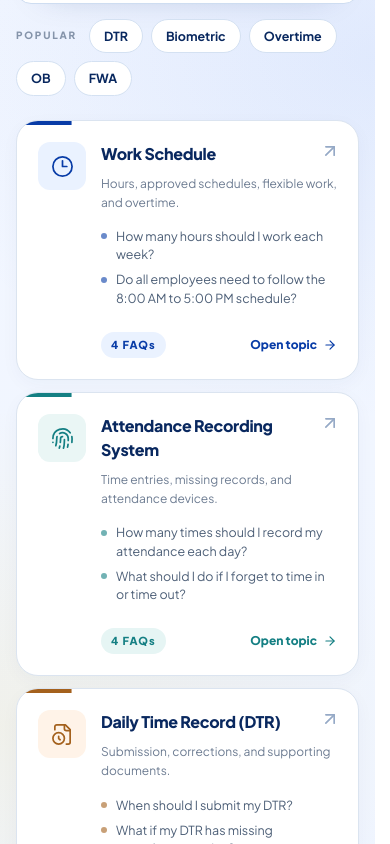
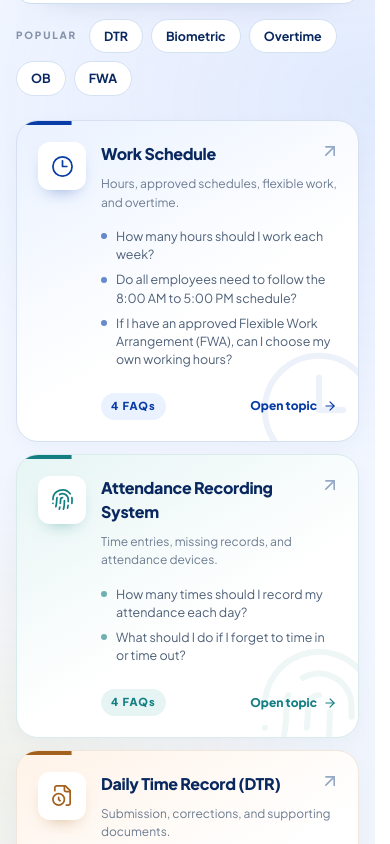
Before and after one commit to GianSawal/FAQS_TEST, a Next.js app: page / in a window 390 px wide. Shown: the part 1580-2424 px from the top of the page. Built offline with nearby package versions, Linux system fonts and the light colour scheme.

Commit message:
Bento layout and accent styling for topic cards
- Alternating wide/narrow cards on desktop, single column on phones
- Accent-tinted backgrounds, watermark icon, white icon tiles that fill on hover
- Wide cards preview three questions

Co-Authored-By: Claude Opus 5.5 <noreply@anthropic.com>

```diff
--- a/src/app/globals.css
+++ b/src/app/globals.css
@@ -223,3 +223,14 @@ html{scrollbar-gutter:stable}
 #main{background:radial-gradient(700px 520px at 100% 42%,rgba(37,99,235,.09),transparent 70%),radial-gradient(600px 460px at 0 60%,rgba(243,195,29,.09),transparent 70%),radial-gradient(620px 480px at 90% 82%,rgba(243,195,29,.11),transparent 70%),radial-gradient(520px 420px at 5% 88%,rgba(37,99,235,.07),transparent 70%),linear-gradient(180deg,#fbfcff 0,#f3f7ff 40%,#eef4ff 72%,#f6f9ff 100%)}
 .hero{background:radial-gradient(circle at 83% 40%,#dce9ff 0,transparent 32%);border-bottom:0}
 .category-section,.quiz-section{background:none;border-top:0}
+/* Topic cards: bento layout (wide cards 1 and 4), accent tint, watermark icon */
+.category-grid{grid-template-columns:repeat(3,minmax(0,1fr))}
+.category-card:nth-child(1),.category-card:nth-child(4){grid-column:span 2}
+.category-card{background:linear-gradient(150deg,var(--accent-soft) 0%,#fff 58%);border-color:color-mix(in srgb,var(--accent) 16%,#fff)}
+.category-card>:not(.category-watermark):not(.category-arrow){position:relative;z-index:1}.category-arrow{z-index:1}
+.category-watermark{position:absolute;right:-26px;bottom:-34px;color:var(--accent);opacity:.07;pointer-events:none;transition:transform .6s cubic-bezier(.22,1,.36,1),opacity .3s}
+.category-card:hover .category-watermark{transform:rotate(-10deg) scale(1.06);opacity:.11}
+.category-grid .category-card .category-icon{transition:transform .35s cubic-bezier(.22,1,.36,1),background-color .25s,color .25s}
+.category-grid .category-card:hover .category-icon{background:var(--accent);color:#fff}
+@media(max-width:800px){.category-grid{grid-template-columns:1fr}.category-card:nth-child(1),.category-card:nth-child(4){grid-column:auto}.category-watermark{width:130px;height:130px}}
+.category-grid .category-card .category-icon{background:#fff;color:var(--accent);box-shadow:0 8px 18px -10px color-mix(in srgb,var(--accent) 55%,transparent)}
--- a/src/components/faq-site.tsx
+++ b/src/components/faq-site.tsx
@@ -461,11 +461,12 @@ export function FaqSite() {
               <motion.div className="category-grid" variants={stagger(0.08)} {...inView}>{categories.map((category, index) => {
                 const Icon = categoryIcons[index];
                 return <motion.button className="category-card" type="button" key={category.id} aria-haspopup="dialog" variants={fadeUp} whileHover={{ y: -5 }} whileTap={{ scale: 0.985 }} transition={{ type: "spring", stiffness: 400, damping: 30 }} onPointerMove={trackSpotlight} onClick={(event) => openDialog(category.id, undefined, event.currentTarget)}>
+                  <Icon className="category-watermark" size={170} strokeWidth={1.1} aria-hidden="true" />
                   <span className="category-icon"><Icon size={27} strokeWidth={1.8} /></span>
                   <span className="category-content">
                     <span className="category-title">{category.title}</span>
                     <span className="category-description">{category.description}</span>
-                    <span className="category-preview">{category.faqs.slice(0, 2).map((faq) => <span key={faq.id}>{faq.question}</span>)}</span>
+                    <span className="category-preview">{category.faqs.slice(0, index % 3 === 0 ? 3 : 2).map((faq) => <span key={faq.id}>{faq.question}</span>)}</span>
                     <span className="category-foot"><span className="category-count">{category.faqs.length} FAQs</span><span className="category-open">Open topic <ArrowRight size={14} /></span></span>
                   </span>
                   <ArrowUpRight className="category-arrow" size={20} />
```
